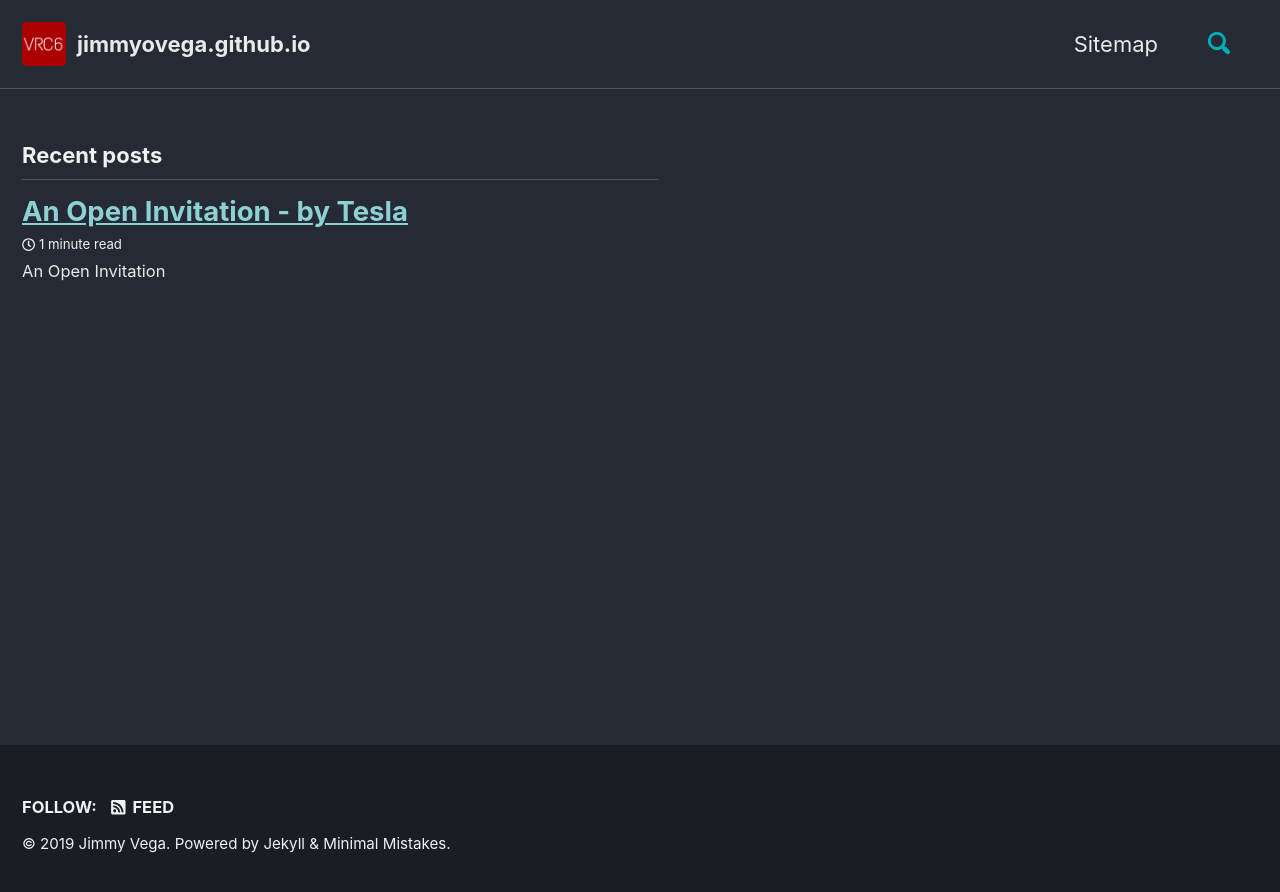
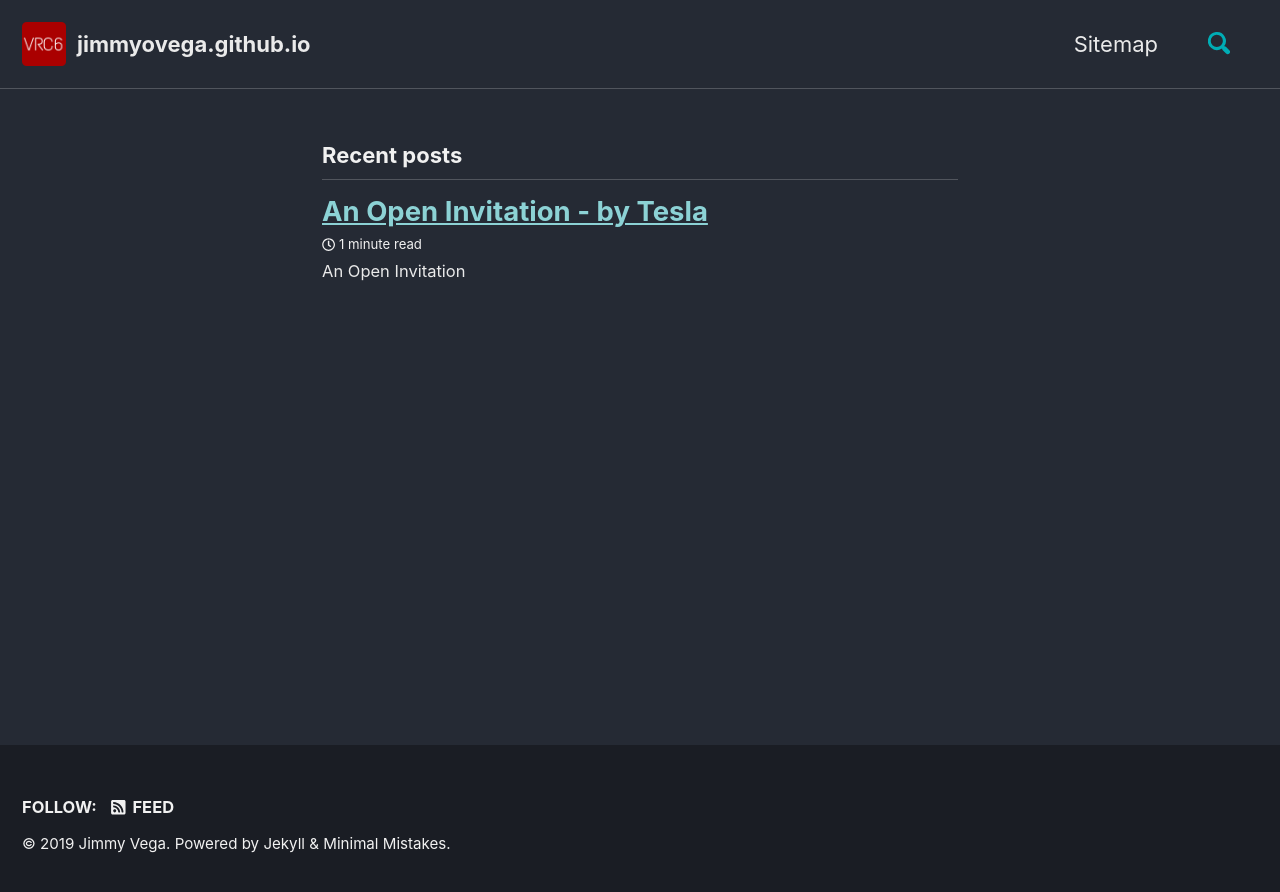
Before and after one commit to jimmyovega/jimmyovega.github.io, a Jekyll site: the page built from index.html, in a window 1280 px wide. Shown: the top 892 px of the page. Built offline with Jekyll 4.4.1, drawn with Linux system fonts in a browser that asks for light colours; cached includes are drawn as plain includes; nearby versions of some CDN libraries; the list of posts is cut into pages by our own code.

Commit message:
reset floats to right

```diff
--- a/_sass/minimal-mistakes/_archive.scss
+++ b/_sass/minimal-mistakes/_archive.scss
@@ -7,7 +7,7 @@
   margin-bottom: 2em;
 
   @include breakpoint($large) {
-    float: left;
+    float: right;
     width: calc(100% - #{$right-sidebar-width-narrow});
     padding-right: $right-sidebar-width-narrow;
   }
--- a/_sass/minimal-mistakes/_page.scss
+++ b/_sass/minimal-mistakes/_page.scss
@@ -21,7 +21,7 @@
 
 .page {
   @include breakpoint($large) {
-    float: left;
+    float: right;
     width: calc(100% - #{$right-sidebar-width-narrow});
     padding-right: $right-sidebar-width-narrow;
   }
```
